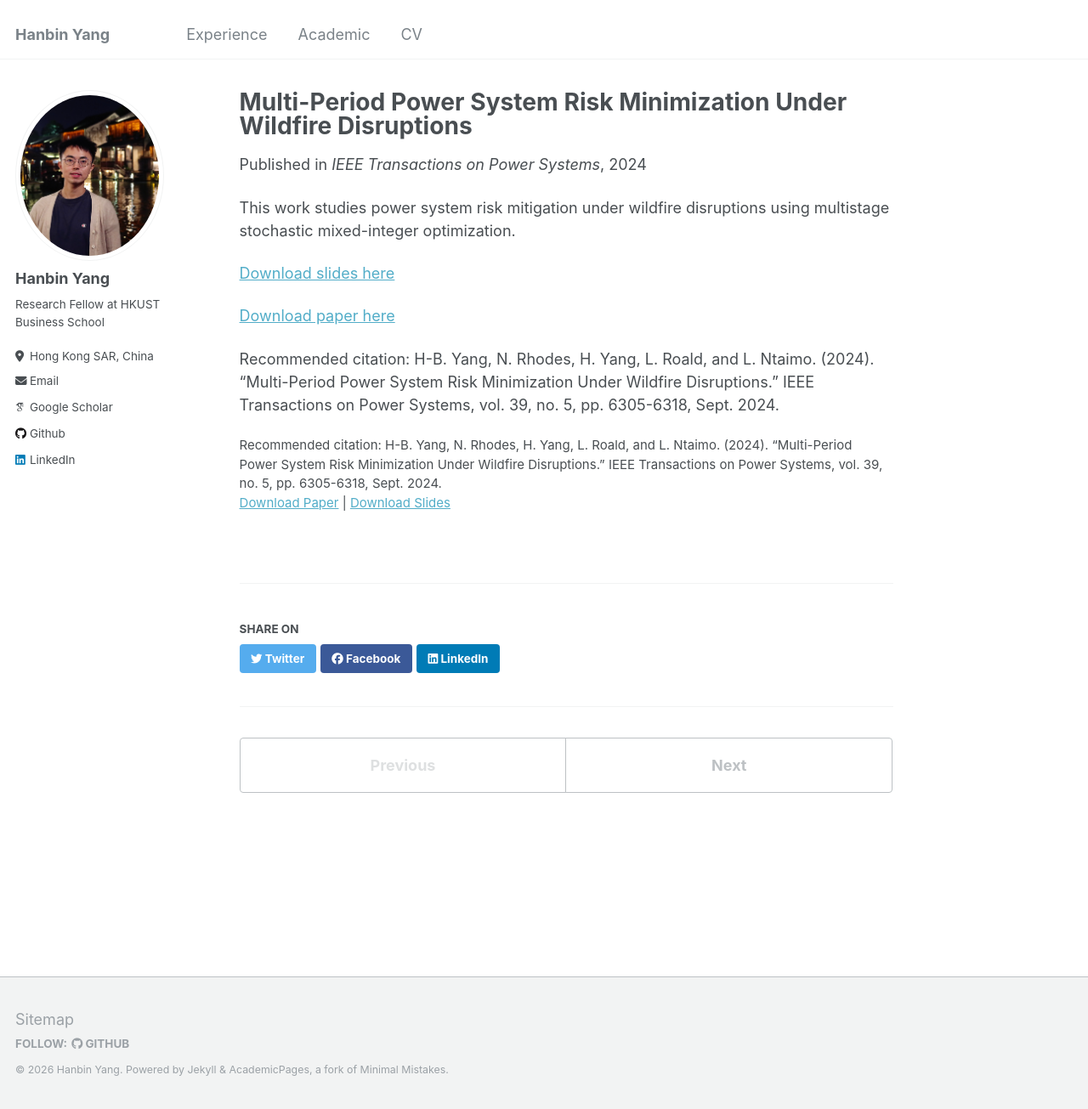
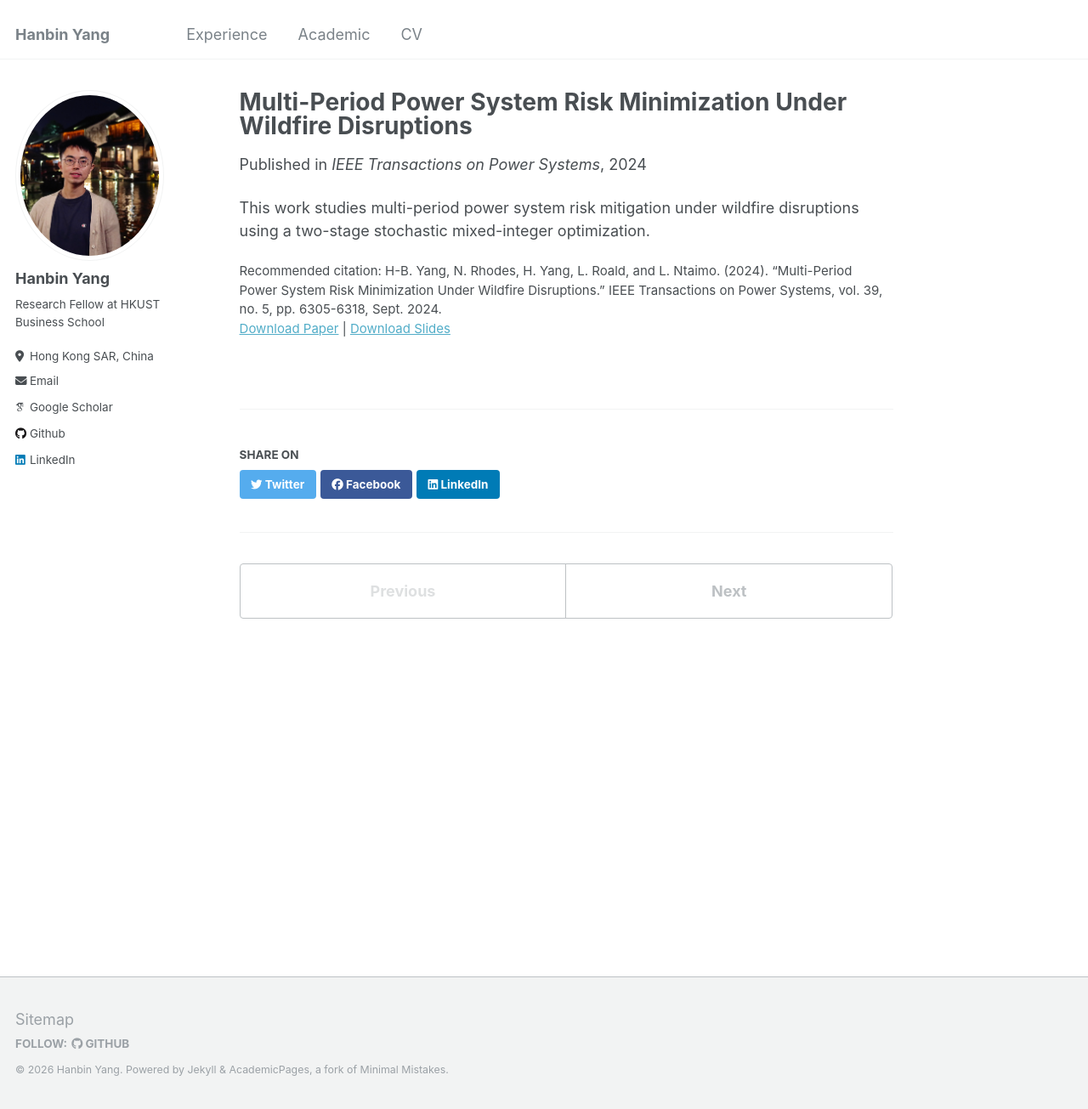
Before and after one commit to YANG-Hanbin/YANG-Hanbin.github.io, a Jekyll site: the page built from _publications/2024-01-25-paper-title-number-1.md, in a window 1280 px wide and 1305 px high. Shown: the whole window at 85% size. Built offline with Jekyll 4.4.1, drawn with Linux system fonts in a browser that asks for light colours; some web fonts are replaced.

Commit message:
Hanbin: regular update

```diff
--- a/_publications/2024-01-25-paper-title-number-1.md
+++ b/_publications/2024-01-25-paper-title-number-1.md
@@ -9,10 +9,10 @@ slidesurl: '/files/wildfire_presentation.pdf'
 paperurl: 'https://ieeexplore.ieee.org/abstract/document/10414386'
 citation: 'H-B. Yang, N. Rhodes, H. Yang, L. Roald, and L. Ntaimo. (2024). “Multi-Period Power System Risk Minimization Under Wildfire Disruptions.” IEEE Transactions on Power Systems, vol. 39, no. 5, pp. 6305-6318, Sept. 2024.'
 ---
-This work studies power system risk mitigation under wildfire disruptions using multistage stochastic mixed-integer optimization.
+This work studies multi-period power system risk mitigation under wildfire disruptions using a two-stage stochastic mixed-integer optimization.
 
-[Download slides here](/files/wildfire_presentation.pdf)
+<!-- [Download slides here](/files/wildfire_presentation.pdf)
 
 [Download paper here](https://ieeexplore.ieee.org/abstract/document/10414386)
 
-Recommended citation: H-B. Yang, N. Rhodes, H. Yang, L. Roald, and L. Ntaimo. (2024). “Multi-Period Power System Risk Minimization Under Wildfire Disruptions.” IEEE Transactions on Power Systems, vol. 39, no. 5, pp. 6305-6318, Sept. 2024.
+Recommended citation: H-B. Yang, N. Rhodes, H. Yang, L. Roald, and L. Ntaimo. (2024). “Multi-Period Power System Risk Minimization Under Wildfire Disruptions.” IEEE Transactions on Power Systems, vol. 39, no. 5, pp. 6305-6318, Sept. 2024. -->
```
Also changed, not shown: _publications/2024-09-01-paper-title-number-2.md (+3 -3 lines), _publications/2025-01-01-paper-title-number-3.md (+1 -1 lines).
